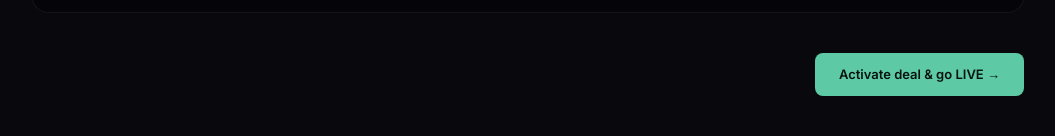
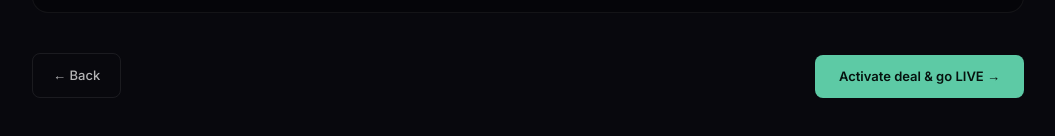
Before and after one commit to altr2026/altr_mvp, a Next.js app: page /contract in a window 1280 px wide. Shown: the part 1747-1883 px from the top of the page, without its empty margins (112-1167 px from the left). Built offline with nearby package versions, Linux system fonts and the light colour scheme.

Commit message:
Add StepFooter with back button on all 6 step pages (aligned with forward CTA)

```diff
--- a/src/app/brief/page.tsx
+++ b/src/app/brief/page.tsx
@@ -1,3 +1,4 @@
+import { StepFooter } from '@/components/demo/StepFooter'
 import { StepShell } from '@/components/demo/StepShell'
 import { BrandProfileForm } from '@/components/step1/BrandProfileForm'
 
@@ -7,10 +8,11 @@ export const metadata = {
     'Tell ALTR about your brand. The matching engine reads these signals to surface the right Live IP — and to draft your deal terms.',
 }
 
-export default function BriefStep1Page() {
+export default function BriefPage() {
   return (
     <StepShell currentStep={1}>
       <BrandProfileForm />
+      <StepFooter backHref="/" backLabel="← Back to home" />
     </StepShell>
   )
 }
--- a/src/app/confirm/page.tsx
+++ b/src/app/confirm/page.tsx
@@ -1,3 +1,4 @@
+import { StepFooter } from '@/components/demo/StepFooter'
 import { StepShell } from '@/components/demo/StepShell'
 import { GoldenMatch } from '@/components/step3/GoldenMatch'
 
@@ -11,6 +12,7 @@ export default function ConfirmPage() {
   return (
     <StepShell currentStep={2}>
       <GoldenMatch />
+      <StepFooter backHref="/match" />
     </StepShell>
   )
 }
--- a/src/app/contract/page.tsx
+++ b/src/app/contract/page.tsx
@@ -2,6 +2,7 @@
 
 import { useEffect, useMemo, useState } from 'react'
 import { useRouter } from 'next/navigation'
+import { StepFooter } from '@/components/demo/StepFooter'
 import { StepShell } from '@/components/demo/StepShell'
 import { useDemoState } from '@/components/providers/DemoStateProvider'
 import { StyledSelect } from '@/components/ui/StyledSelect'
@@ -301,12 +302,16 @@ function ContractLayer() {
           brokerageAmount={brokerageAmount}
         />
 
-        <div className="mt-10 flex flex-col items-end gap-3">
-          {generating && (
+        <StepFooter
+          backHref="/confirm"
+          statusLine={
+            generating ? (
               <p className="font-mono text-[11px] uppercase tracking-[0.18em] text-[#5DCAA5]">
                 Deal locked · Activation window opening
               </p>
-          )}
+            ) : undefined
+          }
+          rightSlot={
             <button
               type="button"
               onClick={handleLock}
@@ -315,7 +320,8 @@ function ContractLayer() {
             >
               Activate deal &amp; go LIVE →
             </button>
-        </div>
+          }
+        />
       </div>
     </div>
   )
--- a/src/app/live/page.tsx
+++ b/src/app/live/page.tsx
@@ -2,6 +2,7 @@
 
 import { useMemo } from 'react'
 import { useRouter } from 'next/navigation'
+import { StepFooter } from '@/components/demo/StepFooter'
 import { StepShell } from '@/components/demo/StepShell'
 import { useDemoState } from '@/components/providers/DemoStateProvider'
 import {
@@ -218,10 +219,14 @@ function LiveLayer() {
           targetCurr={targetCurr}
         />
 
-        <div className="mt-10 flex flex-col items-end gap-3">
+        <StepFooter
+          backHref="/contract"
+          statusLine={
             <p className="font-mono text-[11px] uppercase tracking-[0.18em] text-white/40">
               POS stream healthy · Day {dayN} of {totalDays}
             </p>
+          }
+          rightSlot={
             <button
               type="button"
               onClick={handleNext}
@@ -229,7 +234,8 @@ function LiveLayer() {
             >
               View settlement →
             </button>
-        </div>
+          }
+        />
       </div>
 
       <style>{`
--- a/src/app/match/page.tsx
+++ b/src/app/match/page.tsx
@@ -1,3 +1,4 @@
+import { StepFooter } from '@/components/demo/StepFooter'
 import { StepShell } from '@/components/demo/StepShell'
 import { MatchPage } from '@/components/step2/MatchPage'
 
@@ -7,10 +8,11 @@ export const metadata = {
     'Three Live IP matches with AI-generated reasoning and ROI prediction. Pick one to confirm.',
 }
 
-export default function Step2Page() {
+export default function MatchStepPage() {
   return (
     <StepShell currentStep={2}>
       <MatchPage />
+      <StepFooter backHref="/brief" />
     </StepShell>
   )
 }
--- a/src/app/rail/page.tsx
+++ b/src/app/rail/page.tsx
@@ -2,6 +2,7 @@
 
 import { useMemo } from 'react'
 import { useRouter } from 'next/navigation'
+import { StepFooter } from '@/components/demo/StepFooter'
 import { StepShell } from '@/components/demo/StepShell'
 import { useDemoState } from '@/components/providers/DemoStateProvider'
 import {
@@ -226,10 +227,14 @@ function RailLayer() {
 
         <EscrowDepletion start={start} sponsorAtEscrow={sponsorAtEscrow} />
 
-        <div className="mt-10 flex flex-col items-end gap-3">
+        <StepFooter
+          backHref="/live"
+          statusLine={
             <p className="font-mono text-[11px] uppercase tracking-[0.18em] text-white/40">
               All milestones settled · Ready to close loop
             </p>
+          }
+          rightSlot={
             <button
               type="button"
               onClick={handleNext}
@@ -237,7 +242,8 @@ function RailLayer() {
             >
               Generate ROI report →
             </button>
-        </div>
+          }
+        />
       </div>
 
       <style>{`
--- a/src/app/report/page.tsx
+++ b/src/app/report/page.tsx
@@ -1,3 +1,4 @@
+import { StepFooter } from '@/components/demo/StepFooter'
 import { StepPlaceholder } from '@/components/demo/StepPlaceholder'
 import { StepShell } from '@/components/demo/StepShell'
 
@@ -5,6 +6,7 @@ export default function ReportPage() {
   return (
     <StepShell currentStep={6}>
       <StepPlaceholder step={6} />
+      <StepFooter backHref="/rail" />
     </StepShell>
   )
 }
--- a/src/app/settle/page.tsx
+++ b/src/app/settle/page.tsx
@@ -1,3 +1,4 @@
+import { StepFooter } from '@/components/demo/StepFooter'
 import { StepPlaceholder } from '@/components/demo/StepPlaceholder'
 import { StepShell } from '@/components/demo/StepShell'
 
@@ -5,6 +6,7 @@ export default function SettlePage() {
   return (
     <StepShell currentStep={5}>
       <StepPlaceholder step={5} />
+      <StepFooter backHref="/live" />
     </StepShell>
   )
 }
--- /dev/null
+++ b/src/components/demo/StepFooter.tsx
@@ -0,0 +1,34 @@
+'use client'
+
+import Link from 'next/link'
+
+type Props = {
+  backHref: string
+  backLabel?: string
+  statusLine?: React.ReactNode
+  rightSlot?: React.ReactNode
+}
+
+export function StepFooter({
+  backHref,
+  backLabel = '← Back',
+  statusLine,
+  rightSlot,
+}: Props) {
+  return (
+    <div className="mt-10 flex flex-wrap items-end justify-between gap-4">
+      <Link
+        href={backHref}
+        className="inline-flex items-center gap-1.5 rounded-lg border border-white/[0.08] bg-transparent px-5 py-3 text-[13px] font-medium text-white/70 transition hover:border-white/[0.16] hover:bg-white/[0.04] hover:text-white"
+      >
+        {backLabel}
+      </Link>
+      {(statusLine || rightSlot) && (
+        <div className="flex flex-col items-end gap-3">
+          {statusLine}
+          {rightSlot}
+        </div>
+      )}
+    </div>
+  )
+}
```
Lines whose indentation alone changed are shown as unchanged.
